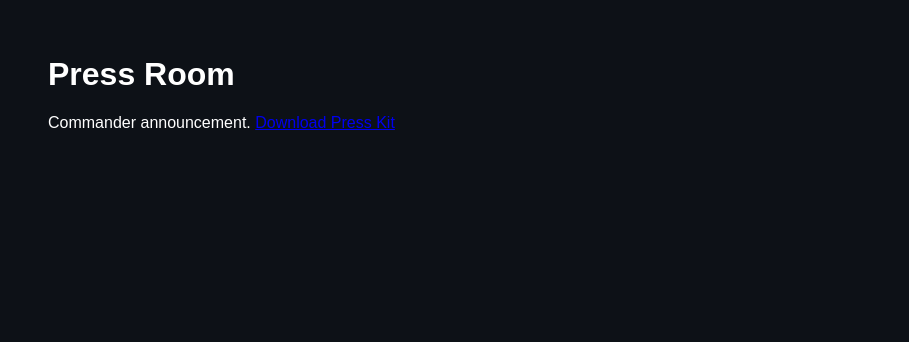
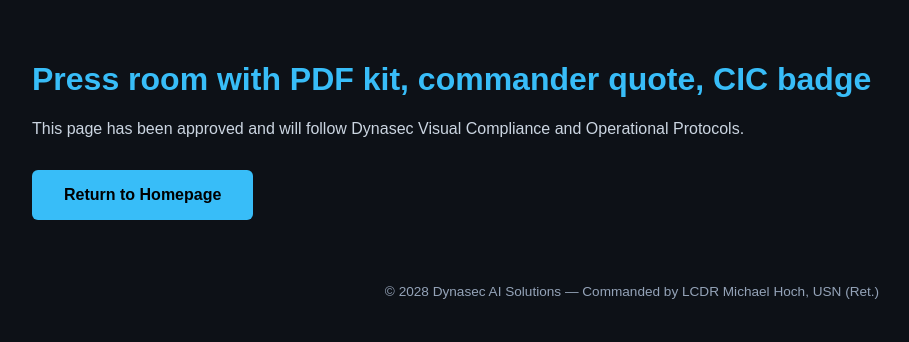
Before and after one commit to hochster71/dynasec-visibility, a plain HTML site: page press.html in a window 1280 px wide. Shown: the whole page, without its empty margins (8-917 px from the left). Drawn offline with Linux system fonts and the light colour scheme.

Commit message:
Add files via upload

```diff
--- a/press.html
+++ b/press.html
@@ -1 +1,23 @@
-<html><body style='background:#0d1117;color:white;font-family:sans-serif;padding:3rem;'><h1>Press Room</h1><p>Commander announcement. <a href='commander-kit.pdf'>Download Press Kit</a></p></body></html>
+<!DOCTYPE html>
+<html lang="en">
+<head>
+  <meta charset="UTF-8">
+  <title>Press - Dynasec AI Solutions</title>
+  <meta name="viewport" content="width=device-width, initial-scale=1.0">
+  <style>
+    body { background: #0d1117; color: #f1f5f9; font-family: Arial, sans-serif; padding: 2rem; }
+    h1 { color: #38bdf8; }
+    p { color: #cbd5e1; }
+    a.button { display: inline-block; margin: 1rem 0; padding: 1rem 2rem; background: #38bdf8; color: #000; font-weight: bold; text-decoration: none; border-radius: 6px; }
+    footer { text-align: center; margin-top: 3rem; font-size: 0.85rem; color: #94a3b8; }
+  </style>
+</head>
+<body>
+  <h1>Press room with PDF kit, commander quote, CIC badge</h1>
+  <p>This page has been approved and will follow Dynasec Visual Compliance and Operational Protocols.</p>
+  <a href="index.html" class="button">Return to Homepage</a>
+  <footer>
+    &copy; 2028 Dynasec AI Solutions — Commanded by LCDR Michael Hoch, USN (Ret.)
+  </footer>
+</body>
+</html>
```
Also changed, not shown: contact.html (+23 -1 lines), invest.html (+23 -1 lines).
